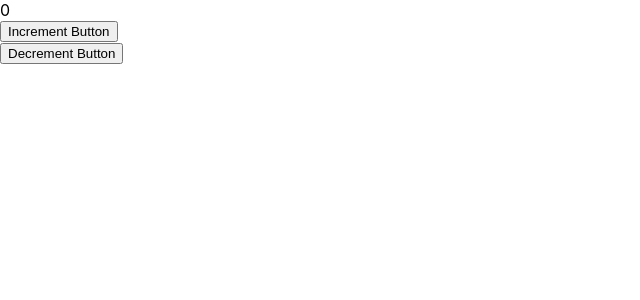
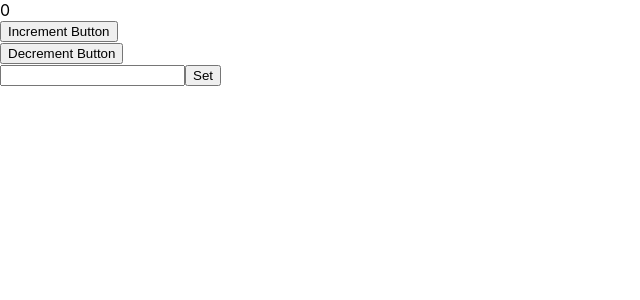
Before and after one commit to Pradeep4157/React-Practice, a React (Create React App) app: page / in a window 1280 px wide. Shown: the top 300 px of the page, without its empty margins (0-640 px from the left). Built offline with nearby package versions, Linux system fonts and the light colour scheme.

Commit message:
done with redux..

```diff
--- a/src/App.js
+++ b/src/App.js
@@ -39,7 +39,7 @@
 
 
 */
-
+import { useRef } from "react";
 import { useContext, useReducer, useCallback } from "react";
 import { useState } from "react";
 import { useSelector, useDispatch } from "react-redux";
@@ -82,7 +82,7 @@ function App() {
       return { count: state.count - 1 };
     }
   }
-
+  const inputRef = useRef();
   const Dispatch = useDispatch();
   const handleIncrement = useCallback(() => {
     Dispatch(counterActions.increment());
@@ -90,6 +90,9 @@ function App() {
   const handleDecrement = useCallback(() => {
     Dispatch(counterActions.decrement());
   }, []);
+  const handleSet = useCallback(() => {
+    Dispatch(counterActions.set(inputRef.current.value));
+  });
   const state = useSelector((state) => state.counter);
 
   return (
@@ -98,6 +101,11 @@ function App() {
       <button onClick={handleIncrement}>Increment Button</button>
       <br />
       <button onClick={handleDecrement}>Decrement Button</button>
+      <br></br>
+      <div>
+        <input type="number" ref={inputRef}></input>
+        <button onClick={handleSet}>Set</button>
+      </div>
       {/* <AppTodo />
       <button onClick={handleFetchTodos}>CLICK ME!!</button>
       {loading ? (
--- a/src/store/index.js
+++ b/src/store/index.js
@@ -13,6 +13,9 @@ const counterSlice = createSlice({
     decrement(state) {
       state.counter--;
     },
+    set(state, action) {
+      state.counter = action.payload;
+    },
   },
 });
 export const counterActions = counterSlice.actions;
```
